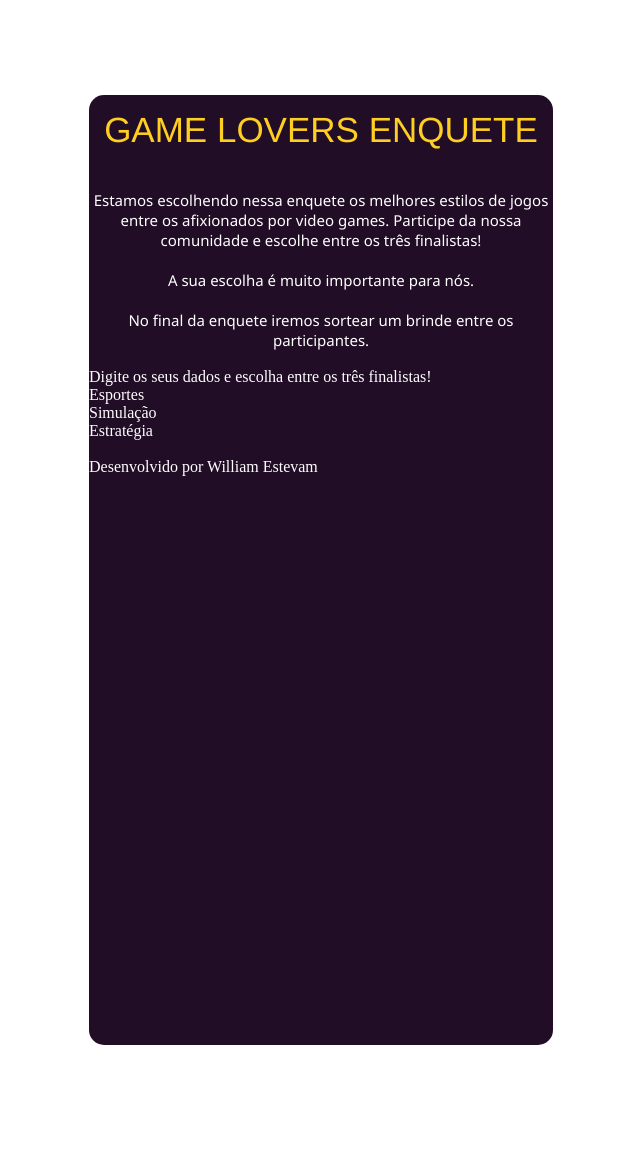
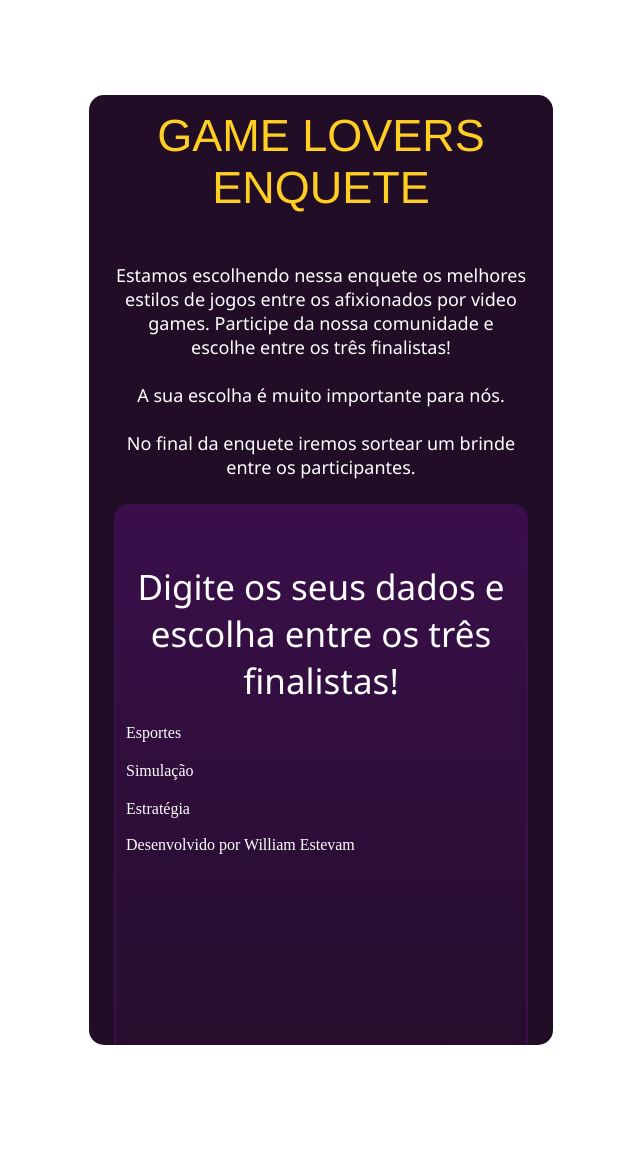
Before and after one commit to estevamwiu/proj-enquete, a plain HTML site: page index.html in a window 1280 px wide. Shown: the whole page, without its empty margins (319-959 px from the left). Drawn offline with Linux system fonts and the light colour scheme.

Commit message:
closes #3

```diff
--- a/index.html
+++ b/index.html
@@ -18,10 +18,21 @@
         overflow: hidden; /* para esconder o conteúdo que ultrapassa os limites do card */
     }
 
+    .flexcontainer
+    {
+        background: linear-gradient(to bottom, #3A0F4B, #220D26); /* gradiente de fundo */
+        border: 2px solid #3A0F4B; /* borda amarela */
+        height: 630px; /* altura do card */
+        margin: 25px; /* margem ao redor do card */
+        padding: 10px; /* espaçamento interno */
+        border-radius: 15px; /* bordas arredondadas */
+        overflow: hidden; /* para esconder o conteúdo que ultrapassa os limites do card */
+    }
+
     .header-title
     {
         text-align: center; /* centraliza o texto */
-        font-size: 35px; /* tamanho da fonte */
+        font-size: 45px; /* tamanho da fonte */
         color: #FFCE23; /* cor do texto */
         font-family: 'Franklin Gothic Medium', 'Arial Narrow', Arial, sans-serif; /* fonte do texto */
         margin-top: 15px; /* margem superior */
@@ -32,20 +43,26 @@
         font-family: 'Segoe UI', Tahoma, Geneva, Verdana, sans-serif; /* fonte do texto */
         font-weight: 500; /* peso da fonte */
         color: #FFFFFF; /* cor do texto */
-        font-size: 15px; /* tamanho da fonte */
+        font-size: 18px; /* tamanho da fonte */
         text-align: center; /* centraliza o texto */
-        margin-top: 20px; /* margem superior */
+        margin: 25px; /* margem direita */
     }
 
     .enter-the-date
     {
-        color:#FFFFFF
-
+        color:#FFFFFF; /* cor do texto */
+        font-family: 'Segoe UI', Tahoma, Geneva, Verdana, sans-serif; /* fonte do texto */
+        font-weight: 500; /* peso da fonte */
+        font-size: 15px; /* tamanho da fonte */
+        text-align: center; /* centraliza o texto */
+        font-size: 35px;
+        margin-bottom: 15px; /* margem inferior */
     }
 
     .sports, .simulation, .strategy
     {
         color: #FFFFFF;
+        margin-top: 20px;
 
     }
 
@@ -72,25 +89,28 @@
                 <br>No final da enquete iremos sortear um brinde entre os participantes.<br>
             </div>
 
+            <div class = "flexcontainer">
+
                     <div class = "enter-the-date">
                         <br>Digite os seus dados e escolha entre os três finalistas!
+                    </div>
 
-                        <div class = "sports">
+                            <div class = "sports">
                             Esportes
-                        </div>
+                            </div>
 
                             <div class = "simulation">
                                 Simulação
                             </div>
 
-                                <div class = "strategy">
+                            <div class = "strategy">
                                     Estratégia
                                 </div>
 
                                         <div class = "developed">
                                             <br>Desenvolvido por William Estevam
                                         </div>
-                    </div>
+            </div>
         </div>
 </body>
 </html>
```
